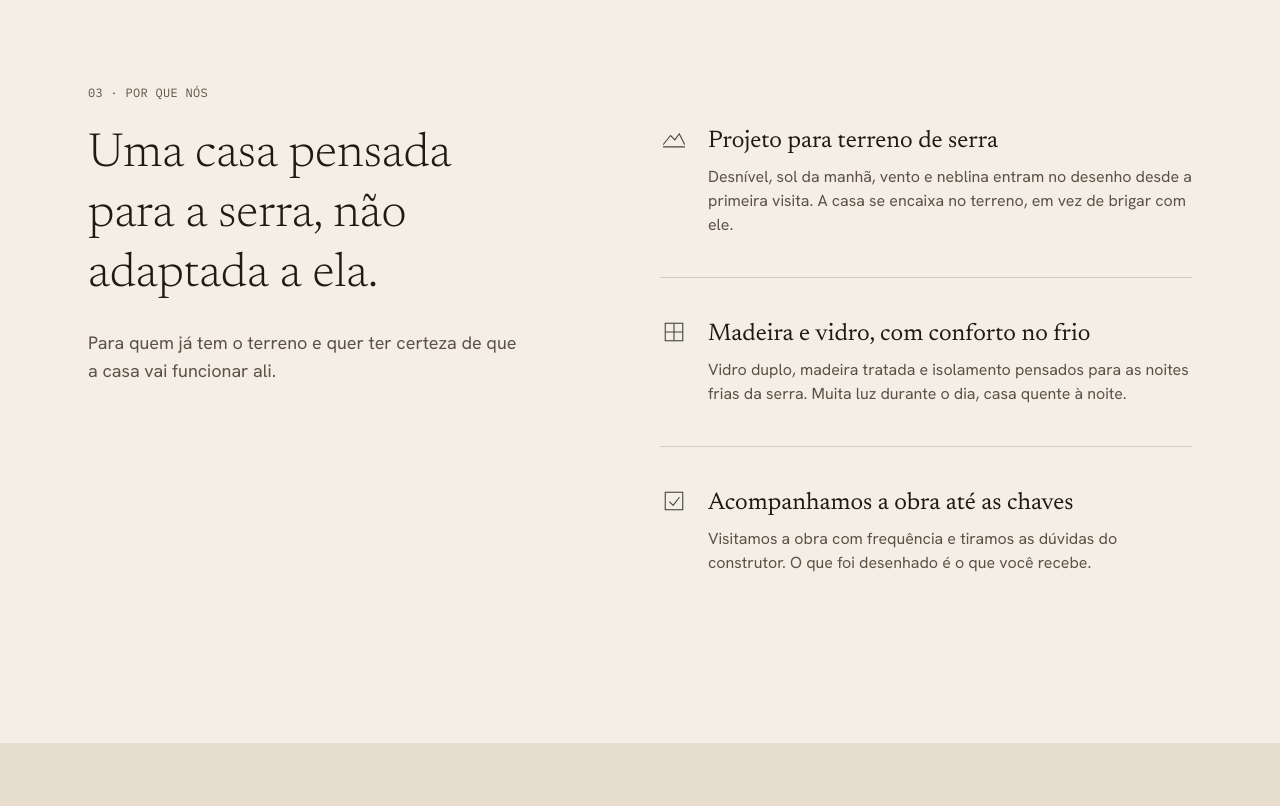
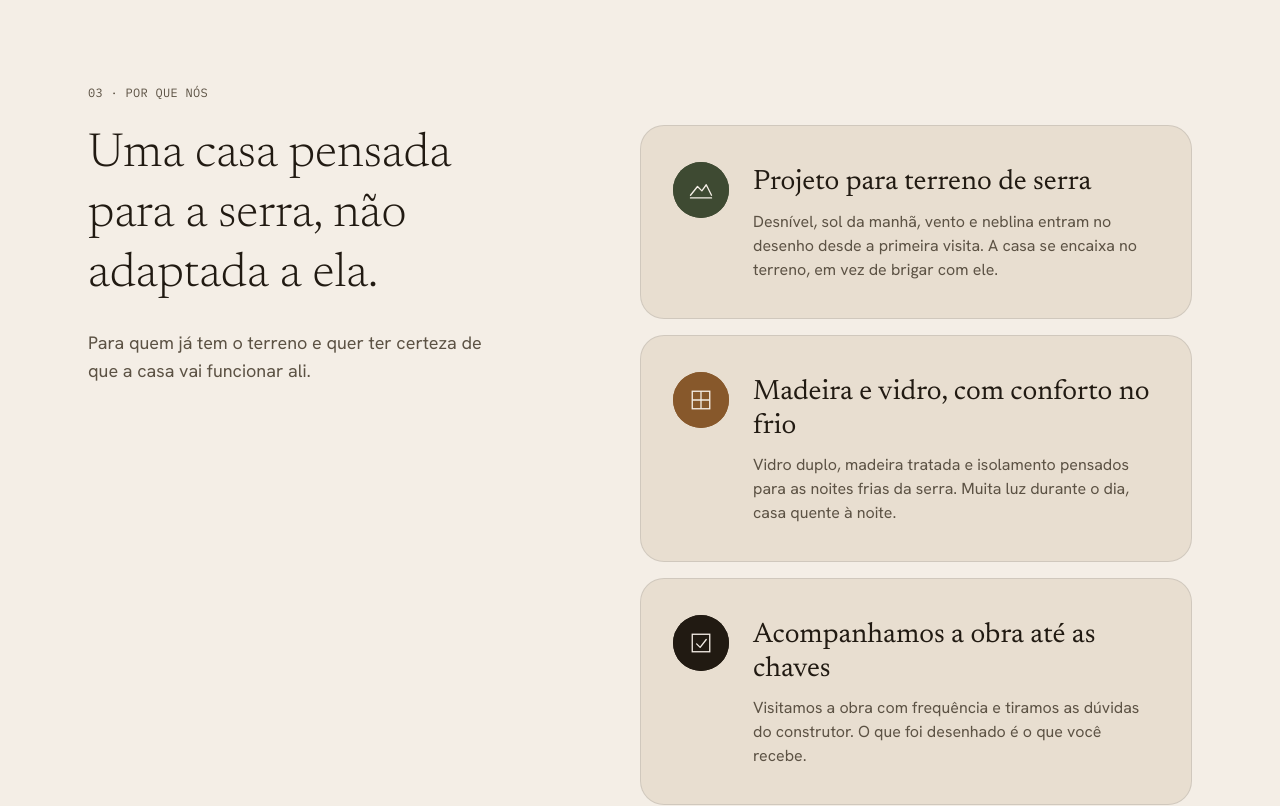
Before and after one commit to ffocuzada-tech/arquitetura-landing, a Next.js app: page / in a window 1280 px wide. Shown: the part 2700-3506 px from the top of the page. Built offline with nearby package versions, Linux system fonts and the light colour scheme.

Commit message:
style: diferenciais do por que nós em cards coloridos

```diff
--- a/src/components/sections/PorQueNos.tsx
+++ b/src/components/sections/PorQueNos.tsx
@@ -1,17 +1,18 @@
 "use client";
 
-import { useRef, type ReactNode } from "react";
+import { useEffect, useRef, type ReactNode } from "react";
 import Secao from "@/components/ui/Secao";
+import { gsap } from "@/lib/gsap";
 import { useTextoSobe } from "@/hooks/useAnimacoesScroll";
 
 function IconeTerreno() {
   return (
     <svg
       viewBox="0 0 32 32"
-      className="h-7 w-7 shrink-0 text-araucaria"
+      className="h-7 w-7 shrink-0 text-nevoa"
       fill="none"
       stroke="currentColor"
-      strokeWidth="1.25"
+      strokeWidth="1.5"
       aria-hidden="true"
     >
       <path d="M4 22 L12 12 L17 17 L22 10 L28 22" strokeLinecap="round" strokeLinejoin="round" />
@@ -24,10 +25,10 @@ function IconeVidro() {
   return (
     <svg
       viewBox="0 0 32 32"
-      className="h-7 w-7 shrink-0 text-araucaria"
+      className="h-7 w-7 shrink-0 text-nevoa"
       fill="none"
       stroke="currentColor"
-      strokeWidth="1.25"
+      strokeWidth="1.5"
       aria-hidden="true"
     >
       <rect x="6" y="6" width="20" height="20" />
@@ -40,10 +41,10 @@ function IconeMoldura() {
   return (
     <svg
       viewBox="0 0 32 32"
-      className="h-7 w-7 shrink-0 text-araucaria"
+      className="h-7 w-7 shrink-0 text-nevoa"
       fill="none"
       stroke="currentColor"
-      strokeWidth="1.25"
+      strokeWidth="1.5"
       aria-hidden="true"
     >
       <rect x="6" y="6" width="20" height="20" />
@@ -52,62 +53,113 @@ function IconeMoldura() {
   );
 }
 
-const itens: { icone: ReactNode; titulo: string; texto: string }[] = [
+const cores = {
+  araucaria: "bg-araucaria",
+  madeira: "bg-madeira",
+  carvao: "bg-carvao",
+} as const;
+
+const itens: { icone: ReactNode; titulo: string; texto: string; cor: keyof typeof cores }[] = [
   {
     icone: <IconeTerreno />,
     titulo: "Projeto para terreno de serra",
     texto:
       "Desnível, sol da manhã, vento e neblina entram no desenho desde a primeira visita. A casa se encaixa no terreno, em vez de brigar com ele.",
+    cor: "araucaria",
   },
   {
     icone: <IconeVidro />,
     titulo: "Madeira e vidro, com conforto no frio",
     texto:
       "Vidro duplo, madeira tratada e isolamento pensados para as noites frias da serra. Muita luz durante o dia, casa quente à noite.",
+    cor: "madeira",
   },
   {
     icone: <IconeMoldura />,
     titulo: "Acompanhamos a obra até as chaves",
     texto:
       "Visitamos a obra com frequência e tiramos as dúvidas do construtor. O que foi desenhado é o que você recebe.",
+    cor: "carvao",
   },
 ];
 
 export default function PorQueNos() {
   const tituloRef = useRef<HTMLHeadingElement>(null);
+  const listaRef = useRef<HTMLUListElement>(null);
+  const cardRefs = useRef<(HTMLLIElement | null)[]>([]);
+
   useTextoSobe(tituloRef);
+
+  useEffect(() => {
+    const lista = listaRef.current;
+    if (!lista) return;
+
+    const mm = gsap.matchMedia();
+
+    mm.add("(prefers-reduced-motion: no-preference)", () => {
+      gsap.set(cardRefs.current, { y: 20 });
+
+      const tl = gsap.timeline({
+        scrollTrigger: { trigger: lista, start: "top 85%" },
+      });
+      tl.to(cardRefs.current, { y: 0, duration: 0.7, ease: "power3.out", stagger: 0.08 });
+
+      return () => tl.kill();
+    });
+
+    return () => mm.revert();
+  }, []);
 
   return (
     <Secao id="por-que-nos" fundo="nevoa" rotulo="03 · Por que nós">
-      <div className="grid grid-cols-1 gap-10 md:grid-cols-12">
-        <div className="md:col-span-5">
+      <div className="mt-6 flex flex-col gap-10 min-[900px]:grid min-[900px]:grid-cols-[5fr_1fr_6fr] min-[900px]:items-start min-[900px]:gap-0">
+        <div className="min-[900px]:sticky min-[900px]:top-[120px]">
           <h2
             ref={tituloRef}
             className="font-titulo text-3xl font-light leading-tight text-carvao md:text-5xl"
           >
             Uma casa pensada para a serra, não adaptada a ela.
           </h2>
-          <p className="mt-6 font-texto text-base text-terra md:text-lg">
+          <p className="mt-6 max-w-[42ch] font-texto text-base text-terra md:text-lg">
             Para quem já tem o terreno e quer ter certeza de que a casa vai
             funcionar ali.
           </p>
         </div>
 
-        <div className="md:col-span-6 md:col-start-7">
-          <div className="flex flex-col divide-y divide-pedra/40">
-            {itens.map((item) => (
-              <div key={item.titulo} className="flex gap-5 py-8 first:pt-0 md:py-10">
-                {item.icone}
-                <div>
-                  <h3 className="font-titulo text-xl text-carvao md:text-2xl">
-                    {item.titulo}
-                  </h3>
-                  <p className="mt-2 font-texto text-base text-terra">{item.texto}</p>
-                </div>
+        <ul
+          ref={listaRef}
+          className="flex list-none flex-col gap-4 p-0 min-[900px]:col-start-3"
+        >
+          {itens.map((item, i) => (
+            <li
+              key={item.titulo}
+              ref={(el) => {
+                cardRefs.current[i] = el;
+              }}
+              className="group relative isolate grid grid-cols-[auto_1fr] items-start gap-5 overflow-hidden rounded-[24px] border border-pedra/30 bg-linho p-[28px_24px] transition-[transform,box-shadow] duration-500 ease-[cubic-bezier(0.22,0.61,0.36,1)] md:gap-6 md:p-[36px_36px_36px_32px] hover:-translate-x-1.5 hover:shadow-[0_24px_48px_-32px_rgba(33,26,18,.5)]"
+            >
+              <span
+                aria-hidden="true"
+                className={`absolute left-[52px] top-[56px] -z-10 h-14 w-14 -translate-x-1/2 -translate-y-1/2 rounded-full transition-transform duration-[800ms] ease-[cubic-bezier(0.22,0.61,0.36,1)] group-hover:scale-[30] md:left-[60px] md:top-[64px] ${cores[item.cor]}`}
+              />
+              <span
+                className={`grid h-14 w-14 place-items-center rounded-full ${cores[item.cor]}`}
+              >
+                <span className="transition-transform duration-500 ease-[cubic-bezier(0.22,0.61,0.36,1)] group-hover:scale-[1.12]">
+                  {item.icone}
+                </span>
+              </span>
+              <div className="min-w-0 pt-1">
+                <h3 className="font-titulo text-2xl leading-[1.2] font-normal text-carvao transition-colors duration-[400ms] group-hover:text-nevoa md:text-[28px]">
+                  {item.titulo}
+                </h3>
+                <p className="mt-2.5 max-w-[46ch] font-texto text-base text-terra transition-colors duration-[400ms] group-hover:text-nevoa/88">
+                  {item.texto}
+                </p>
               </div>
-            ))}
-          </div>
-        </div>
+            </li>
+          ))}
+        </ul>
       </div>
     </Secao>
   );
```
